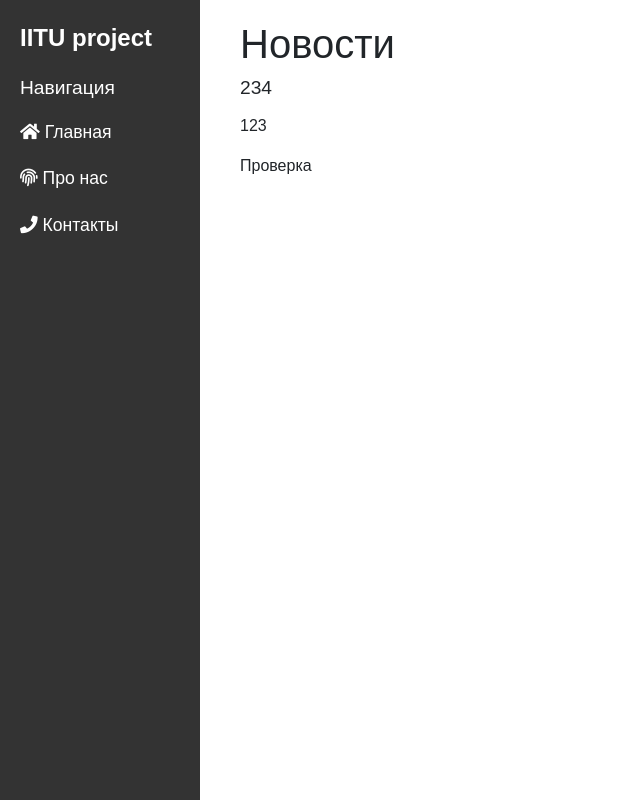
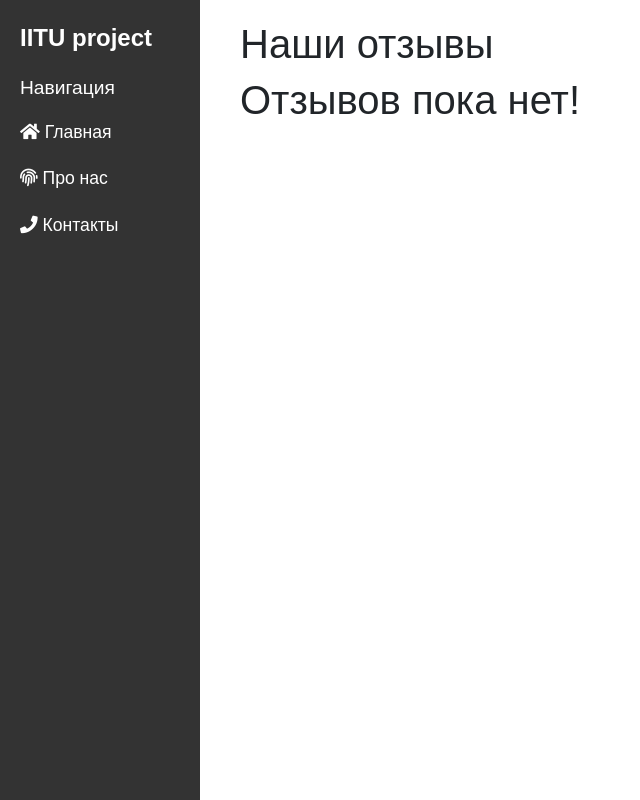
Before and after one commit to Wapalak/iituProject, a Django app: template iituproject/news/templates/news/news_home.html in a window 1280 px wide. Shown: the whole page, without its empty margins (0-640 px from the left). Run offline with Django 4.2, Linux system fonts and the light colour scheme; the template is opened without the code that fills it, so the values that code supplies are empty; some libraries are stand-ins or nearby versions.

Commit message:
НОВОЕ ИЗМЕНЕНИЕ СПЕЦИАЛЬНО ДЛЯ ДАНИЛА

```diff
--- a/iituproject/main/static/main/css/main.css
+++ b/iituproject/main/static/main/css/main.css
@@ -79,3 +79,5 @@ ul li {
     content: "\f015"; /* Unicode символ для иконки дома */
     margin-right: 5px;
 }
+
+/* ВЫВОД ОТЗЫВОВ В news */
--- a/iituproject/news/models.py
+++ b/iituproject/news/models.py
@@ -7,7 +7,7 @@ class Articles(models.Model):
     date = models.DateTimeField('Дата публикации')
 
     def __str__(self):
-        return self.title
+        return f'Отзыв:{self.title}'
 
     class Meta:
         verbose_name = 'New table'
--- a/iituproject/news/templates/news/news_home.html
+++ b/iituproject/news/templates/news/news_home.html
@@ -3,11 +3,15 @@
 {% block title %}Представьте, что здесь есть что-то осмысленное{% endblock%}
 
 {% block content %}
-    <h1>Новости</h1>
-    <h3>234</h3>
-    <p>123</p>
-    {% include 'main/test.html' %}
-    {% for el in values %}
-        <p> {{el}} </p>
-    {% endfor %}
+    <h1>Наши отзывы</h1>
+    {% if news %}
+        {% for el in news %}
+            <div class="alert alert-warning">
+                <h3> {{ el.title }}</h3>
+                <p> {{ el.review }}</p>
+            </div>
+        {% endfor %}
+    {% else %}
+        <h1>Отзывов пока нет!</h1>
+    {% endif %}
 {% endblock %}
--- a/iituproject/news/views.py
+++ b/iituproject/news/views.py
@@ -1,4 +1,7 @@
 from django.shortcuts import render
+from .models import Articles
 
 def news_home(request):
-    return render(request, 'news/news_home.html')
+    news = Articles.objects.all()
+    return render(request, 'news/news_home.html', {'news': news})
+    # Вывод наших отзывов с быза данных articles
```
